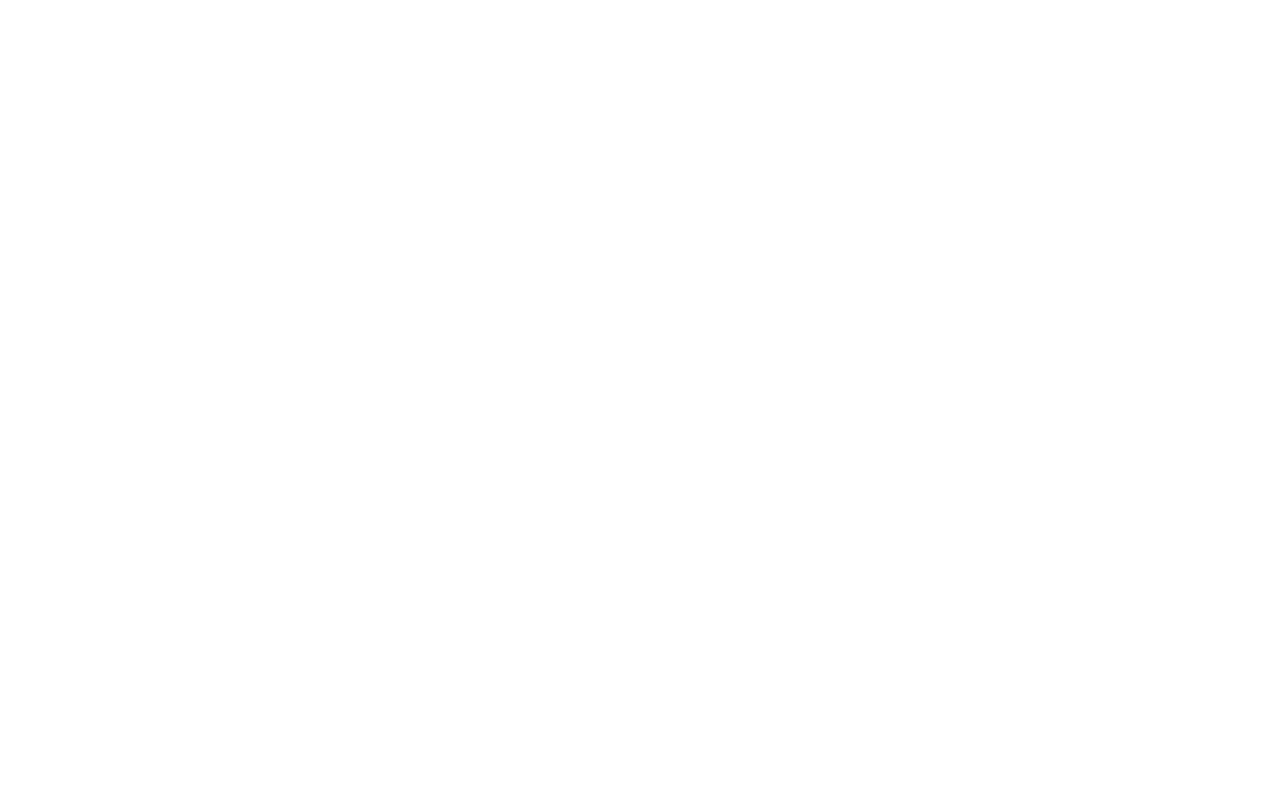
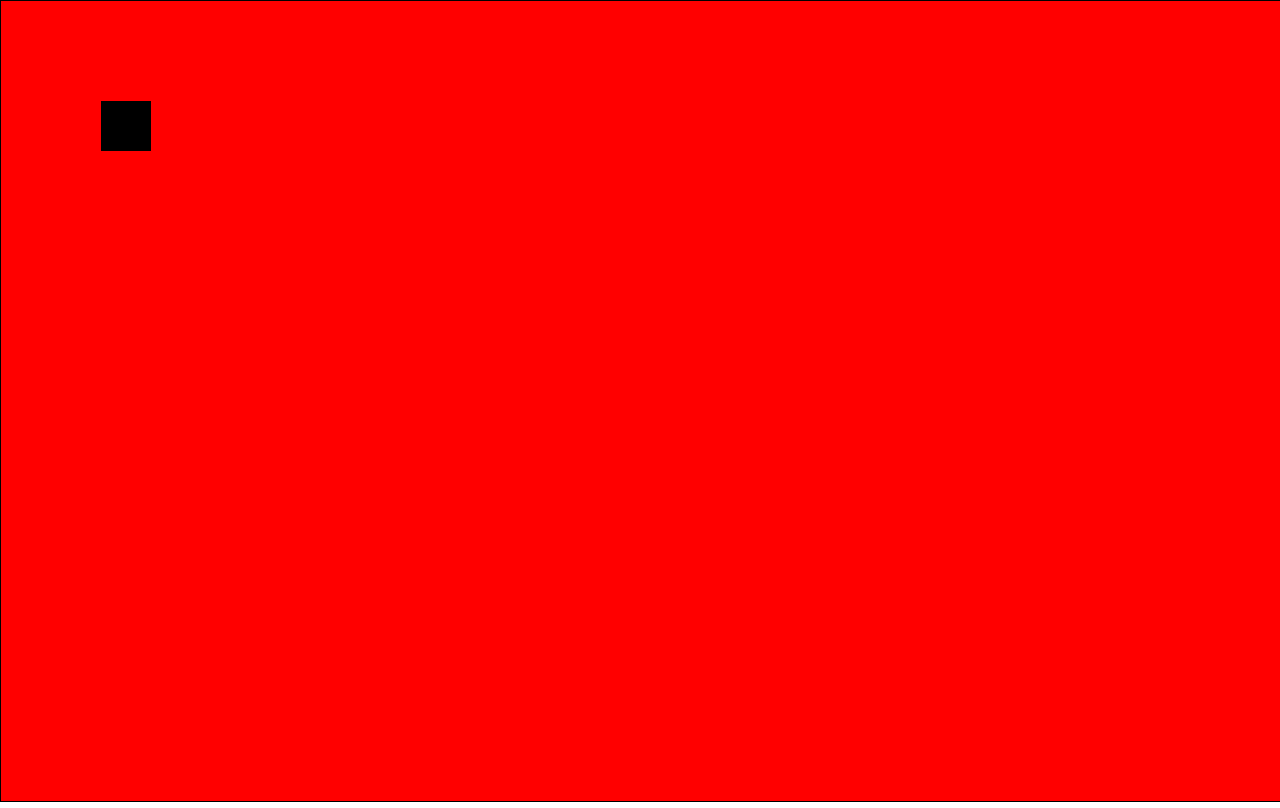
Before and after one commit to QJMTech/QJMTech.github.io, a website: page resume.html in a window 1280 px wide. Drawn offline with Linux system fonts and the light colour scheme.

Commit message:
resume improvements

```diff
--- a/css/personal.css
+++ b/css/personal.css
@@ -34,3 +34,8 @@
 .top-buffer {
 	margin-top: 250px !important;
 }
+
+.canvas-setup {
+	border: 1px solid black;
+	background-color: red;
+}
--- /dev/null
+++ b/js/canvas.js
@@ -0,0 +1,14 @@
+// find canvas on webpage
+var canvas = document.querySelector('canvas');
+
+// set size to full window
+canvas.width = window.innerWidth;
+canvas.height = window.innerHeight;
+
+// setting up drawing capabilities
+var c = canvas.getContext('2d');
+
+c.fillRect(100, 100, 50, 50)
+
+// test
+console.log(canvas)
--- a/resume.html
+++ b/resume.html
@@ -1,6 +1,5 @@
 <!DOCTYPE html>
 <html lang="en">
-
 <head>
 
   <meta charset="utf-8">
@@ -26,6 +25,8 @@
 
 </head>
 
-
-
- </head>
+<body>
+	<canvas class = "canvas-setup"></canvas>
+	<script src = "js/canvas.js"> </script>
+</body>
+</html>
```
